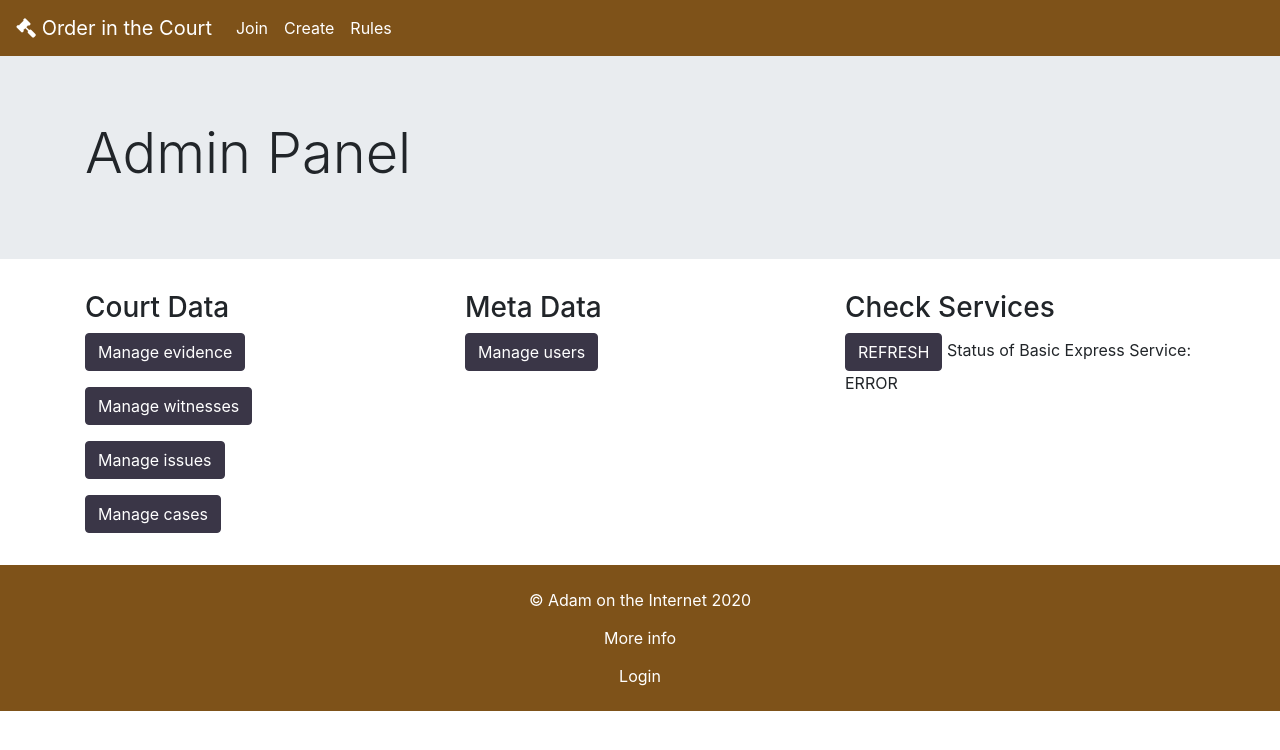
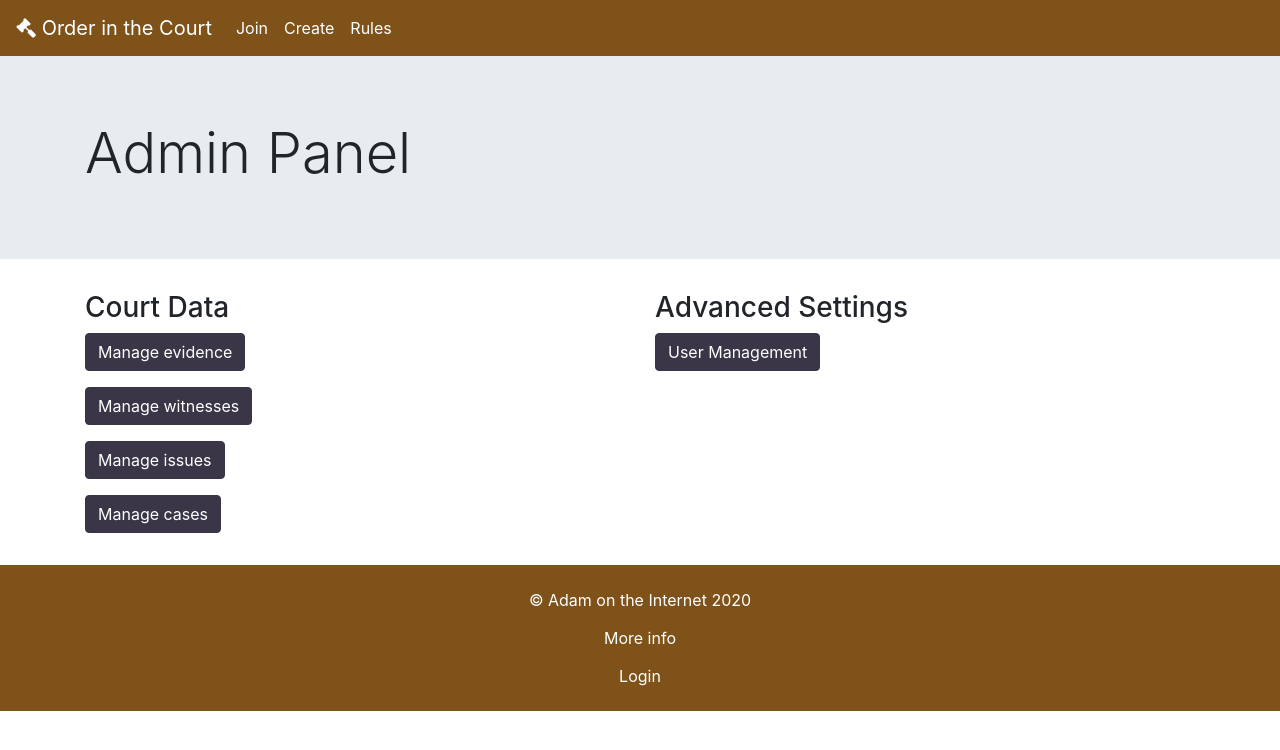
Before and after one commit to adam-on-the-internet/order-in-the-court-app, an Angular app: page /admin in a window 1280 px wide. Shown: the top 750 px of the page. Built offline with nearby package versions, Linux system fonts and the light colour scheme; no server answers.

Commit message:
user management to link

```diff
--- a/src/app/components/admin/admin.component.html
+++ b/src/app/components/admin/admin.component.html
@@ -5,33 +5,40 @@
 </div>
 <div class="container">
   <div class="row">
-    <div class="col-md-4 mb-3">
+    <div class="col-md-6 mb-3">
       <h3>Court Data</h3>
       <p>
-        <button class="btn btn-primary" (click)="manageEvidence()">Manage evidence</button>
+        <button class="btn btn-primary" (click)="manageEvidence()">
+          Manage evidence
+        </button>
       </p>
       <p>
-        <button class="btn btn-primary"  (click)="manageWitnesses()">Manage witnesses</button>
+        <button class="btn btn-primary" (click)="manageWitnesses()">
+          Manage witnesses
+        </button>
       </p>
       <p>
-        <button class="btn btn-primary"  (click)="manageIssues()">Manage issues</button>
+        <button class="btn btn-primary" (click)="manageIssues()">
+          Manage issues
+        </button>
       </p>
       <p>
-        <button class="btn btn-primary"  (click)="manageCases()">Manage cases</button>
+        <button class="btn btn-primary" (click)="manageCases()">
+          Manage cases
+        </button>
       </p>
     </div>
-    <div class="col-md-4 mb-3">
-      <h3>Meta Data</h3>
+    <div class="col-md-6 mb-3">
+      <h3>Advanced Settings</h3>
       <p>
-        <button class="btn btn-primary"  (click)="manageUsers()">Manage users</button>
+        <a
+          class="btn btn-primary"
+          href="https://aoti-user-management-ui.herokuapp.com/dashboard"
+          target="_blank"
+        >
+          User Management
+        </a>
       </p>
-    </div>
-    <div class="col-md-4 mb-3">
-      <h3>Check Services</h3>
-      <app-actuator-report
-        [serviceUrl]="basicExpressServiceUrl"
-        [serviceName]="'Basic Express Service'"
-      ></app-actuator-report>
     </div>
   </div>
 </div>
```
